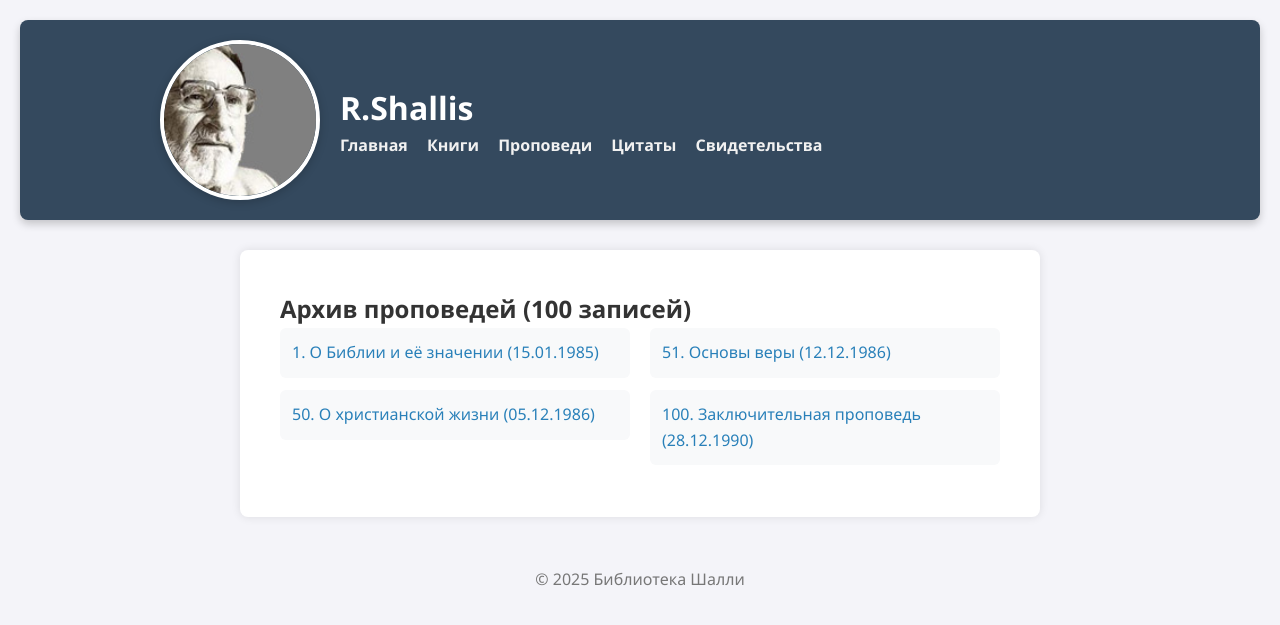
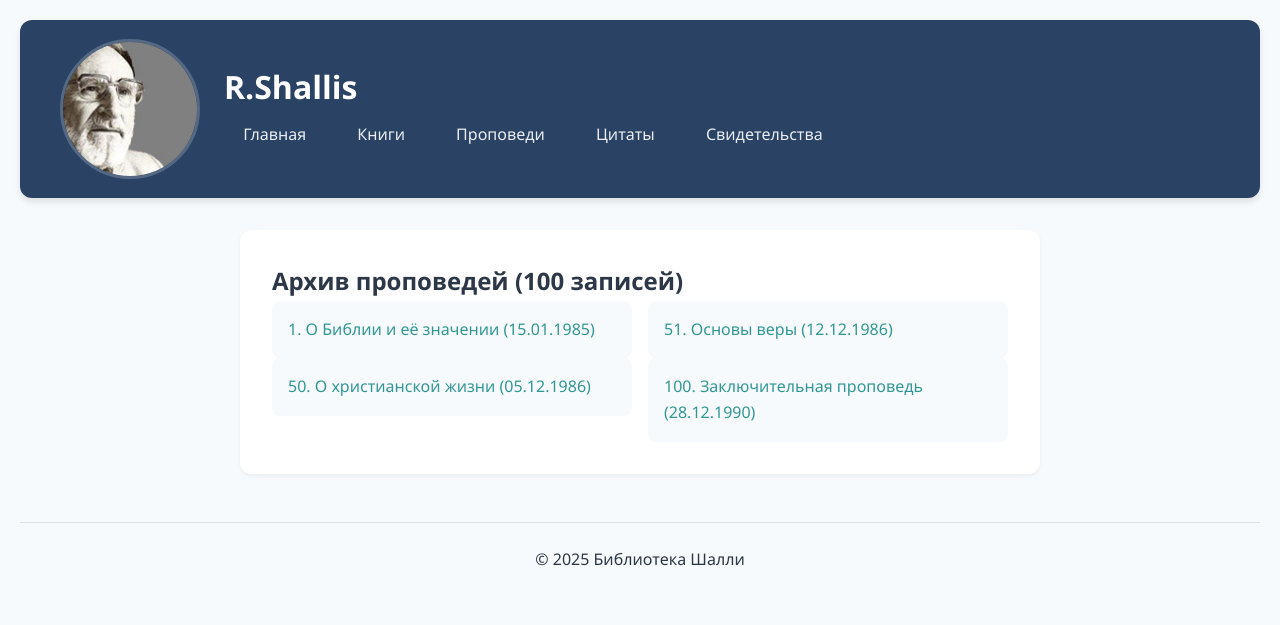
Before and after one commit to iliarudich0/iliama, a PHP site: page /sermons.html in a window 1280 px wide. Shown: the top 625 px of the page. Run offline with PHP 8.4, Linux system fonts and the light colour scheme.

Commit message:
Update style.css

```diff
--- a/style.css
+++ b/style.css
@@ -1,3 +1,14 @@
+/* style.css */
+:root {
+  --primary: #2A4365;       /* Основной синий */
+  --secondary: #319795;     /* Бирюзовый */
+  --accent: #DD6B20;        /* Тёплый оранжевый */
+  --light: #F7FAFC;         /* Светлый фон */
+  --dark: #1A202C;          /* Тёмный текст */
+  --text: #2D3748;          /* Основной текст */
+  --hover: #EBF8FF;         /* Фон при наведении */
+}
+
 * {
   margin: 0;
   padding: 0;
@@ -5,106 +16,135 @@
 }
 
 body {
-  font-family: 'Segoe UI', Tahoma, Geneva, Verdana, sans-serif;
+  font-family: 'Segoe UI', system-ui, sans-serif;
   line-height: 1.6;
-  background-color: #f4f4f9;
-  color: #333;
+  background-color: var(--light);
+  color: var(--text);
   padding: 20px;
 }
 
 header {
-  background-color: #34495e;
+  background: var(--primary);
   color: white;
-  padding: 20px 0;
-  margin-bottom: 30px;
-  border-radius: 8px;
-  box-shadow: 0 4px 8px rgba(0,0,0,0.2);
+  padding: 1.2rem 0;
+  margin-bottom: 2rem;
+  border-radius: 12px;
+  box-shadow: 0 4px 6px rgba(0, 0, 0, 0.1);
 }
 
 .header-container {
   display: flex;
   align-items: center;
-  gap: 20px;
-  max-width: 1000px;
+  gap: 1.5rem;
+  max-width: 1200px;
   margin: 0 auto;
   padding: 0 20px;
 }
 
 .profile-img {
-  width: 160px;
-  height: 160px;
+  width: 140px;
+  height: 140px;
   border-radius: 50%;
   object-fit: cover;
-  border: 4px solid white;
-  box-shadow: 0 2px 10px rgba(0,0,0,0.2);
+  border: 3px solid rgba(255, 255, 255, 0.2);
+  transition: transform 0.3s ease;
+}
+
+.profile-img:hover {
+  transform: scale(1.05);
+}
+
+nav {
+  display: flex;
+  flex-wrap: wrap;
+  gap: 0.8rem;
 }
 
 nav a {
-  margin-right: 15px;
+  padding: 0.6rem 1.2rem;
   text-decoration: none;
-  color: #f1f1f1;
-  font-weight: bold;
-  transition: color 0.3s;
+  color: rgba(255, 255, 255, 0.9);
+  border-radius: 8px;
+  transition: all 0.2s ease;
 }
 
 nav a:hover {
-  color: #ffd700;
+  background: rgba(255, 255, 255, 0.15);
+  color: white;
 }
 
 main {
   max-width: 800px;
-  margin: auto;
-  padding: 20px;
+  margin: 2rem auto;
+  padding: 2rem;
   background: white;
+  border-radius: 12px;
+  box-shadow: 0 2px 4px rgba(0, 0, 0, 0.05);
+}
+
+.sermon-items-container {
+  display: grid;
+  grid-template-columns: repeat(auto-fit, minmax(280px, 1fr));
+  gap: 1rem;
+}
+
+.sermon-item {
+  padding: 1rem;
   border-radius: 8px;
-  box-shadow: 0 0 10px rgba(0,0,0,0.1);
+  background: var(--light);
+  transition: all 0.2s ease;
+}
+
+.sermon-item:hover {
+  background: var(--hover);
+  transform: translateY(-2px);
+}
+
+.sermon-item a {
+  color: var(--secondary);
+  text-decoration: none;
+  font-weight: 500;
+}
+
+.sermon-item a:hover {
+  color: var(--accent);
+  text-decoration: underline;
 }
 
 footer {
   text-align: center;
-  margin-top: 40px;
-  padding: 10px;
-  color: #777;
+  margin-top: 3rem;
+  padding: 1.5rem;
+  color: var(--text);
+  border-top: 1px solid rgba(0, 0, 0, 0.1);
 }
 
-/* Стили для списка проповедей */
-.sermon-list {
-  max-width: 1000px;
-  margin: 0 auto;
-  padding: 20px;
+/* Адаптивность */
+@media (max-width: 768px) {
+  .header-container {
+    flex-direction: column;
+    text-align: center;
+  }
+
+  .profile-img {
+    margin-bottom: 1rem;
+  }
+
+  nav {
+    justify-content: center;
+  }
+
+  main {
+    padding: 1.5rem;
+  }
 }
 
-.sermon-items-container {
-  display: flex;
-  flex-wrap: wrap;
-  gap: 20px;
+@media (max-width: 480px) {
+  body {
+    padding: 10px;
+  }
+
+  .sermon-items-container {
+    grid-template-columns: 1fr;
+  }
 }
-
-.sermon-column {
-  flex: 1;
-  min-width: 300px;
-}
-
-.sermon-item {
-  margin-bottom: 12px;
-  padding: 12px;
-  background: #f8f9fa;
-  border-radius: 6px;
-  transition: all 0.3s ease;
-}
-
-.sermon-item:hover {
-  background: #eaf3ff;
-}
-
-.sermon-item a {
-  text-decoration: none;
-  color: #2980b9;
-  font-weight: 500;
-  display: block;
-}
-
-.sermon-item a:hover {
-  color: #1a5276;
-  text-decoration: underline;
-}
```
